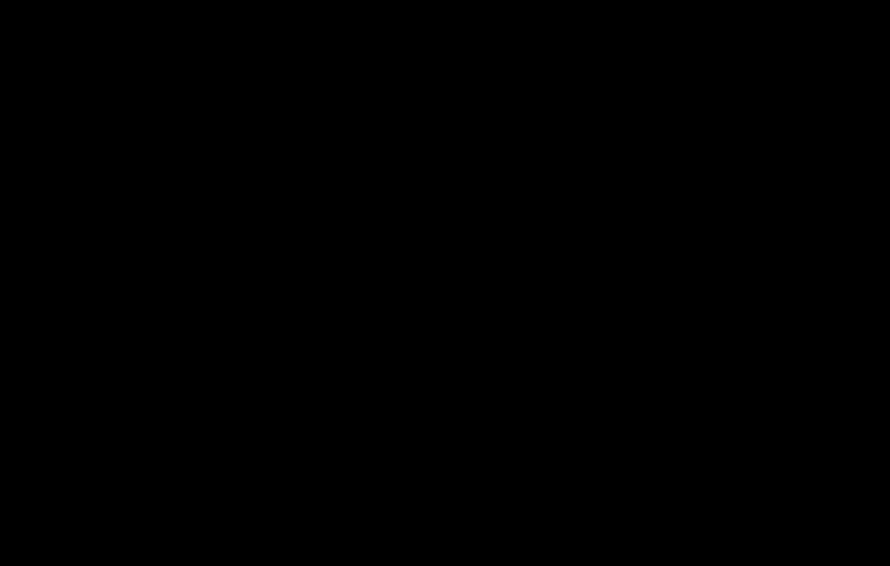
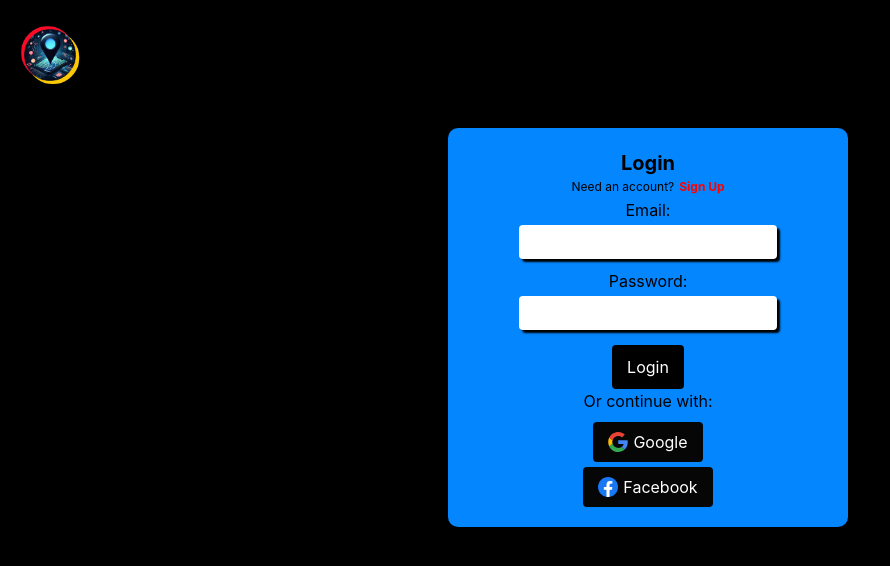
Before and after one commit to Montanah/Location-Tracker, a React (Create React App) app in the folder location-tracker/: page / in a window 1280 px wide. Before the commit this address had no page. Shown: the top 566 px of the page, without its empty margins (0-890 px from the left). Built offline with nearby package versions, Linux system fonts and the light colour scheme.

Commit message:
SignUp component endpoint addition

```diff
--- a/location-tracker/src/App.js
+++ b/location-tracker/src/App.js
@@ -12,8 +12,8 @@
       <div className="App">
           <Routes>
             {/* <Route path="/" element={<LandingPage />} /> */}
-            {/* <Route path="/" element={<LogInForm />} />
-            <Route path="/Signup" element={<SignUpForm />} /> */}
+            <Route path="/" element={<LogInForm />} />
+            <Route path="/Signup" element={<SignUpForm />} />
             <Route path="/Dashboard" element={<Dashboard />} />
           </Routes>
       </div>
```
